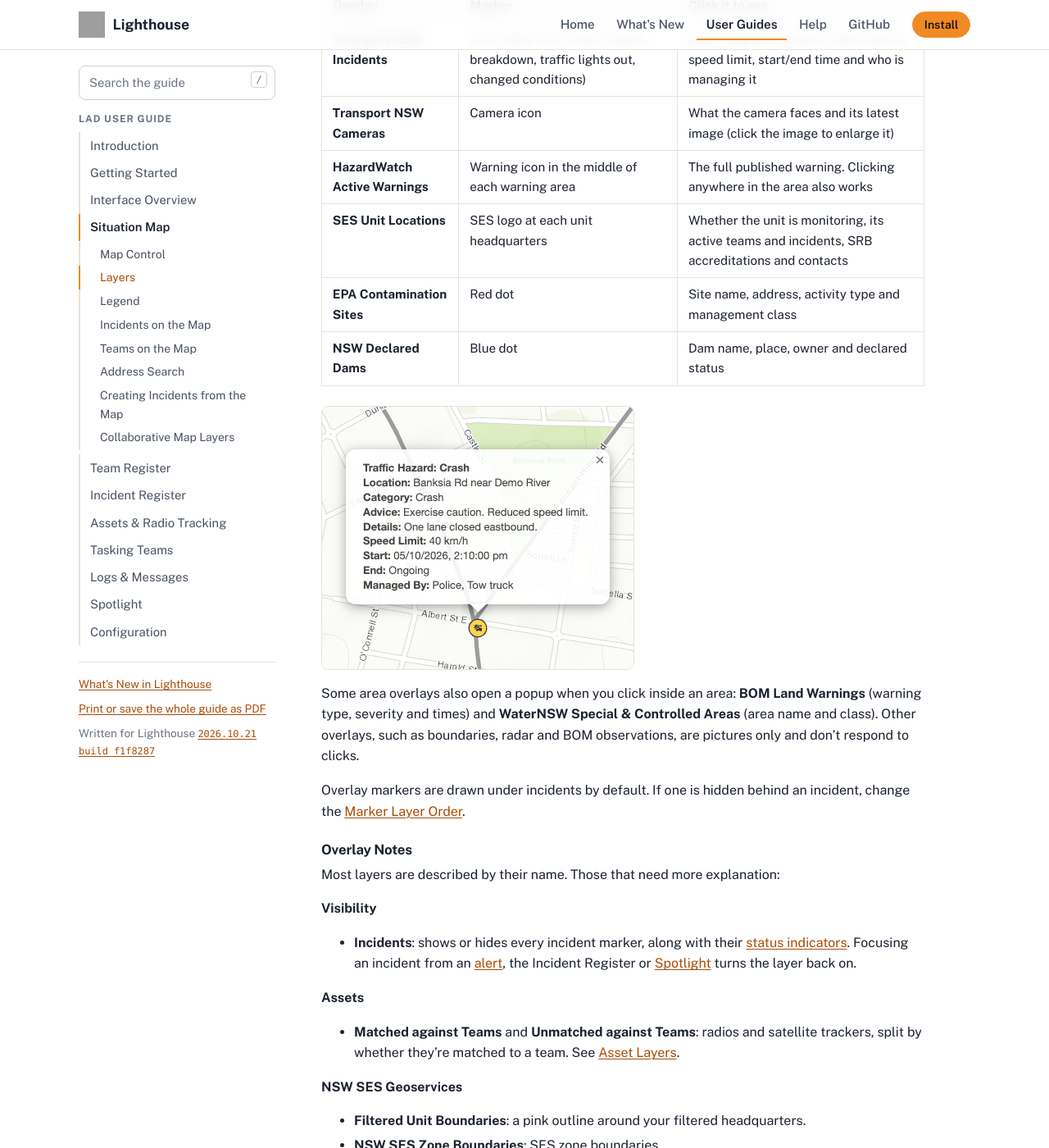
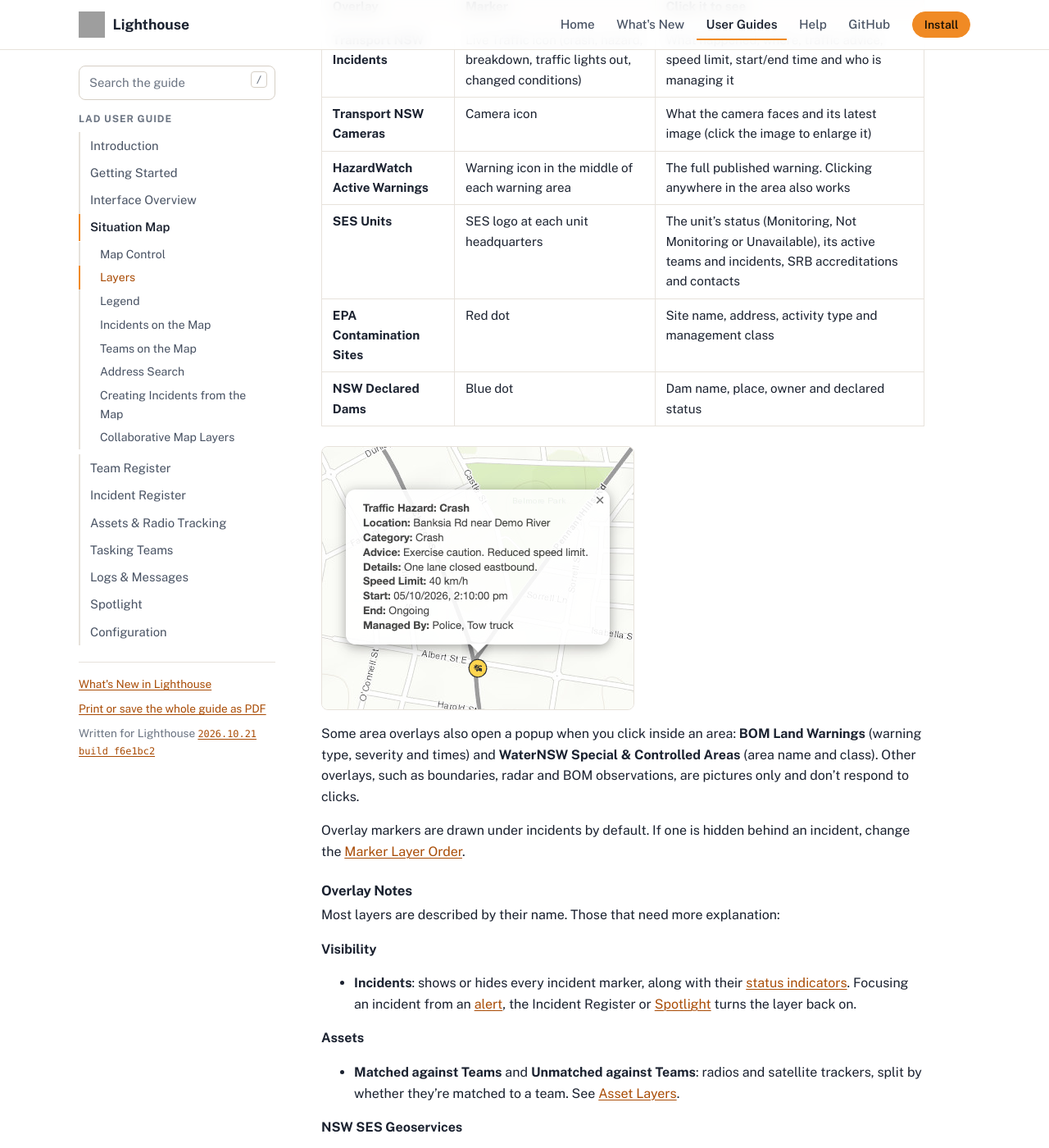
Before and after one commit to NSWSESMembers/lighthouse.ses.nsw.gov.au, a Jekyll site: the page built from preview/guides/lad/situation-map.md, in a window 1280 px wide and 1400 px high, scrolled down 3414 px. Shown: the whole window at 82% size. Built offline with Jekyll 4.4.1, drawn with Linux system fonts in a browser that asks for light colours; some of the changed text lies outside the part shown; grey boxes are pictures that could not be loaded.

Commit message:
Sync preview docs from NSWSESMembers/Lighthouse@f6e1bc2 (master-dev)

```diff
--- a/_data/lad_guide_preview.yml
+++ b/_data/lad_guide_preview.yml
@@ -1,2 +1,2 @@
-version_name: "2026.10.21 build f1f8287"
-commit: "f1f8287ff8fdcac433afd615fd67d7eec06ede58"
+version_name: "2026.10.21 build f6e1bc2"
+commit: "f6e1bc2afd7475c0bdece1667d49faab59514ff8"
--- a/preview/guides/lad/situation-map.md
+++ b/preview/guides/lad/situation-map.md
@@ -70,7 +70,7 @@ Some overlays drop their own markers on the map. Click one to open a popup with
 | **Transport NSW Incidents** | Live Traffic icon (crash, hazard, breakdown, traffic lights out, changed conditions) | What happened, where, traffic advice, speed limit, start/end time and who is managing it |
 | **Transport NSW Cameras** | Camera icon | What the camera faces and its latest image (click the image to enlarge it) |
 | **HazardWatch Active Warnings** | Warning icon in the middle of each warning area | The full published warning. Clicking anywhere in the area also works |
-| **SES Unit Locations** | SES logo at each unit headquarters | Whether the unit is monitoring, its active teams and incidents, SRB accreditations and contacts |
+| **SES Units** | SES logo at each unit headquarters | The unit's status (Monitoring, Not Monitoring or Unavailable), its active teams and incidents, SRB accreditations and contacts |
 | **EPA Contamination Sites** | Red dot | Site name, address, activity type and management class |
 | **NSW Declared Dams** | Blue dot | Dam name, place, owner and declared status |
 
@@ -97,7 +97,7 @@ Most layers are described by their name. Those that need more explanation:
 - **Filtered Unit Boundaries**: a pink outline around your filtered headquarters.
 - **NSW SES Zone Boundaries**: SES zone boundaries.
 - **Unit/Zone Boundaries Hybrid**: SES zone and unit boundaries.
-- **SES Unit Locations**: the location of every SES unit headquarters.
+- **SES Units**: the location of every SES unit headquarters.
 - **Active FRAOs**: active FRAO declarations, from the Beacon FRAO register.
 
 **HazardWatch**
```
Also changed, not shown: preview/whats-new/index.md (+1 -0 lines), preview/guides/lad/images/overlays.png.
